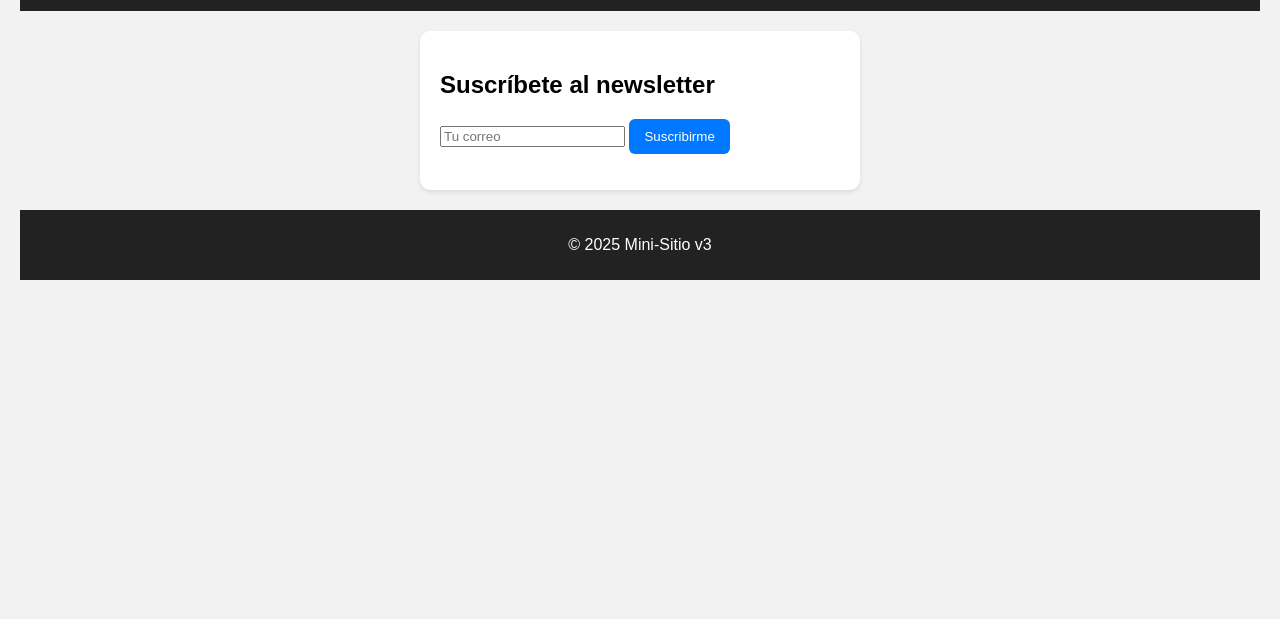
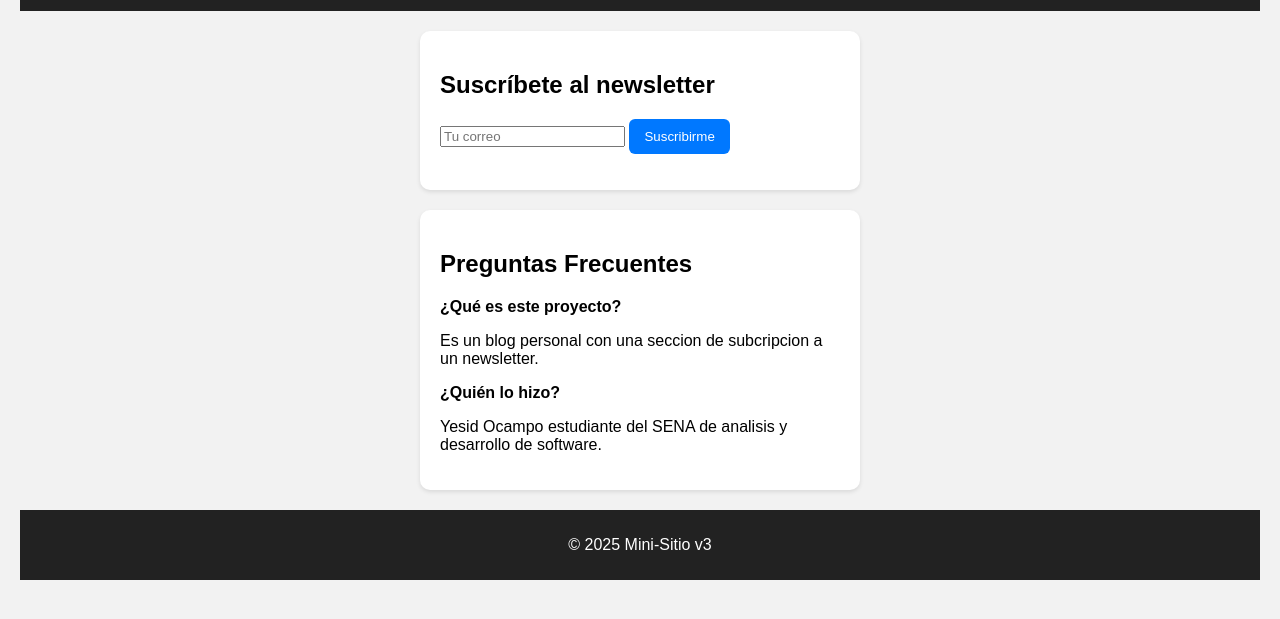
Before and after one commit to yesidco2/Mini-Sitio-v3, a plain HTML site: page index.html in a window 1280 px wide. Shown: the part 109-728 px from the top of the page. Drawn offline with Linux system fonts and the light colour scheme.

Commit message:
feat: se agrega un pequeña seccion de preguntas frecuentes

```diff
--- a/index.html
+++ b/index.html
@@ -22,6 +22,16 @@
     </section>
   </main>
 
+  <section id="preg_frecuentes">
+  <h2>Preguntas Frecuentes</h2>
+  <p><b>¿Qué es este proyecto?</b></p>
+  <p>Es un blog personal con una seccion de subcripcion a un newsletter.</p>
+
+  <p><b>¿Quién lo hizo?</b></p>
+  <p>Yesid Ocampo estudiante del SENA de analisis y desarrollo de software.</p>
+</section>
+
+
   <footer>
     <p>© 2025 Mini-Sitio v3</p>
   </footer>
```
